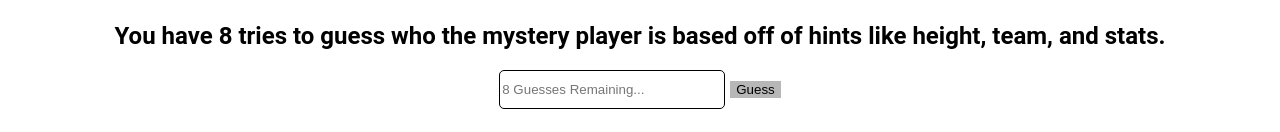
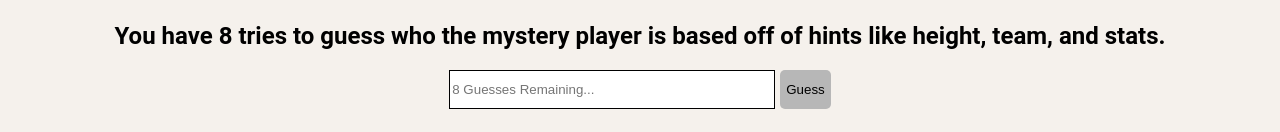
Before and after one commit to noobprojecttracker/DunkDetective, a React (Create React App) app: page / in a window 1280 px wide. Shown: the part 258-390 px from the top of the page. Built offline with nearby package versions, Linux system fonts and the light colour scheme.

Commit message:
Late night

```diff
--- a/src/App.css
+++ b/src/App.css
@@ -42,6 +42,7 @@
 
 body{
   font-family: 'Roboto';
+  background-color: #f5f1ec;
 }
 
 .header{
@@ -82,8 +83,7 @@ body{
 
 .guess-text{
   border: 1.5px solid black;
-  border-radius: 5px;
-  width: 220px;
+  width: 320px;
   height: 35px;
 }
 
@@ -97,6 +97,8 @@ body{
   border: none;
   margin-left: 5px;
   background-color: rgb(183, 183, 183);
+  height: 100%;
+  border-radius: 5px;
 }
 
 .guess-button:hover{
@@ -108,17 +110,24 @@ body{
   position: absolute;
   top: 100%;
   left: 0;
-  width: 80%;
+  width: 326px;
+}
+
+#x{
+  background-color: white;
 }
 
 .dropdown-item{
   font-size: 1.1rem;
   text-align: left;
   margin: 0;
-  padding: 3px;
+  padding: 10px;
   padding-bottom: 8px;
-  border-radius: 2px;
   font-weight: 300;
+}
+
+.dropdown-item:hover{
+  cursor: pointer;
 }
 
 .table-container{
--- a/src/Components/NewGuess.js
+++ b/src/Components/NewGuess.js
@@ -17,15 +17,24 @@ export default function NewGuess(){
         setValidGuesses(listClone);
     }
 
+    function handleClick(someText){
+        const newName = someText;
+        console.log(someText)
+        setClicked(true);
+        setName(newName);
+    }
+
     const [name, setName] = useState('')
     const [validGuesses, setValidGuesses] = useState([]);
     const [guessesLeft, setGuessesLeft] = useState(8);
+    const [clicked, setClicked] = useState(false);
 
     return (
         <>
         <div className="input-container">
         <div className="input">
-            <input type="text" placeholder={`${guessesLeft} Guesses Remaining...`} className="guess-text"
+            <input type="text" placeholder={clicked === true ? `${name}` : `${guessesLeft} Guesses Remaining...`}
+            className="guess-text"
             onChange={((e) => {
                 setName(e.target.value);
                 createDropDown()
@@ -36,7 +45,13 @@ export default function NewGuess(){
             <div className="dropdown">
             {validGuesses.map((someName, index) => {
             return (
-                <h1 className="dropdown-item" id={index % 2 === 0 ? 'even': 'odd'}>{someName}</h1>
+                <h1 className="dropdown-item" id="x"
+                onClick={
+                    (() => {
+                        handleClick(someName);
+                    })
+                }
+                >{someName}</h1>
             )
         })}
             </div>
```
